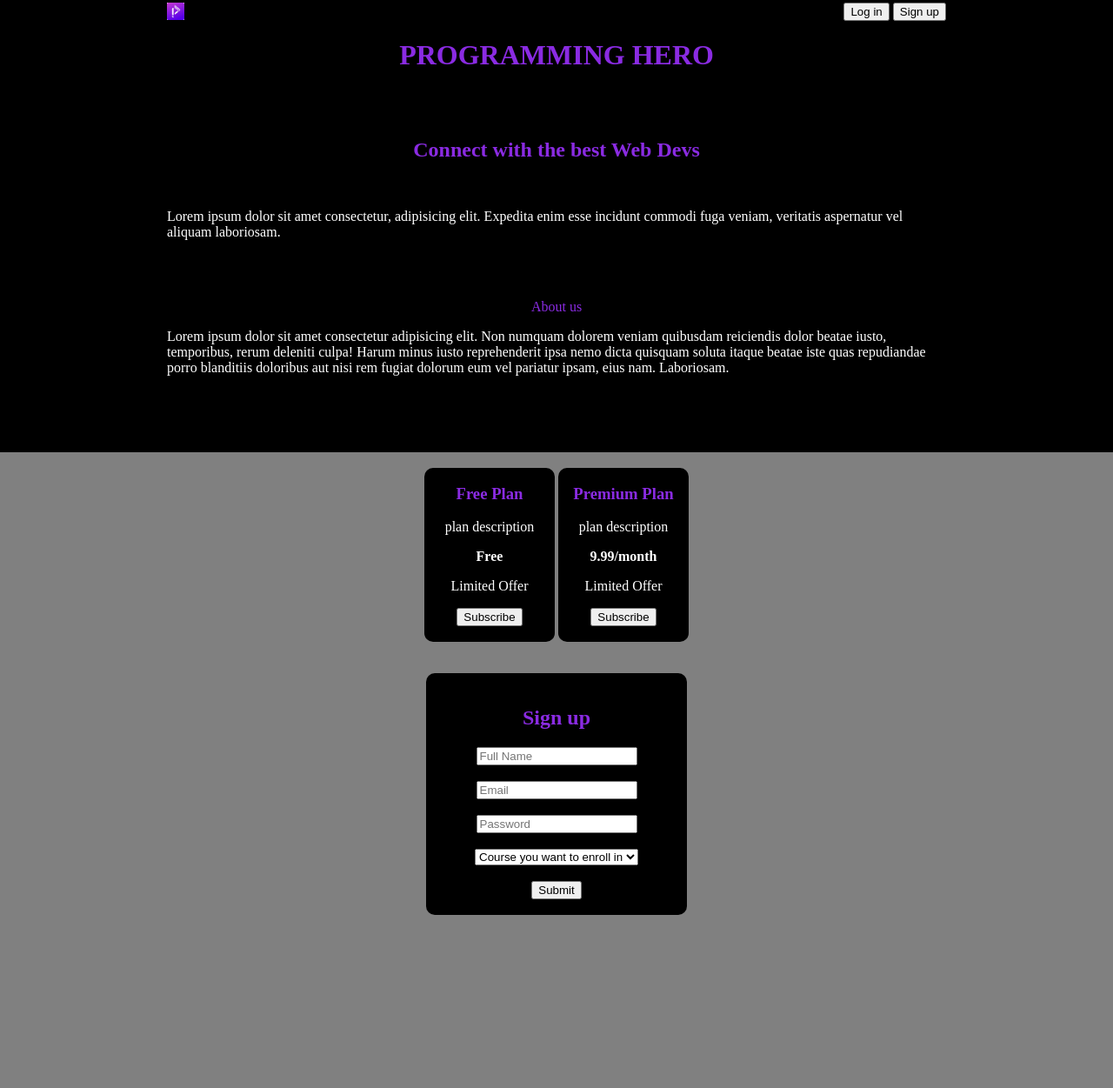
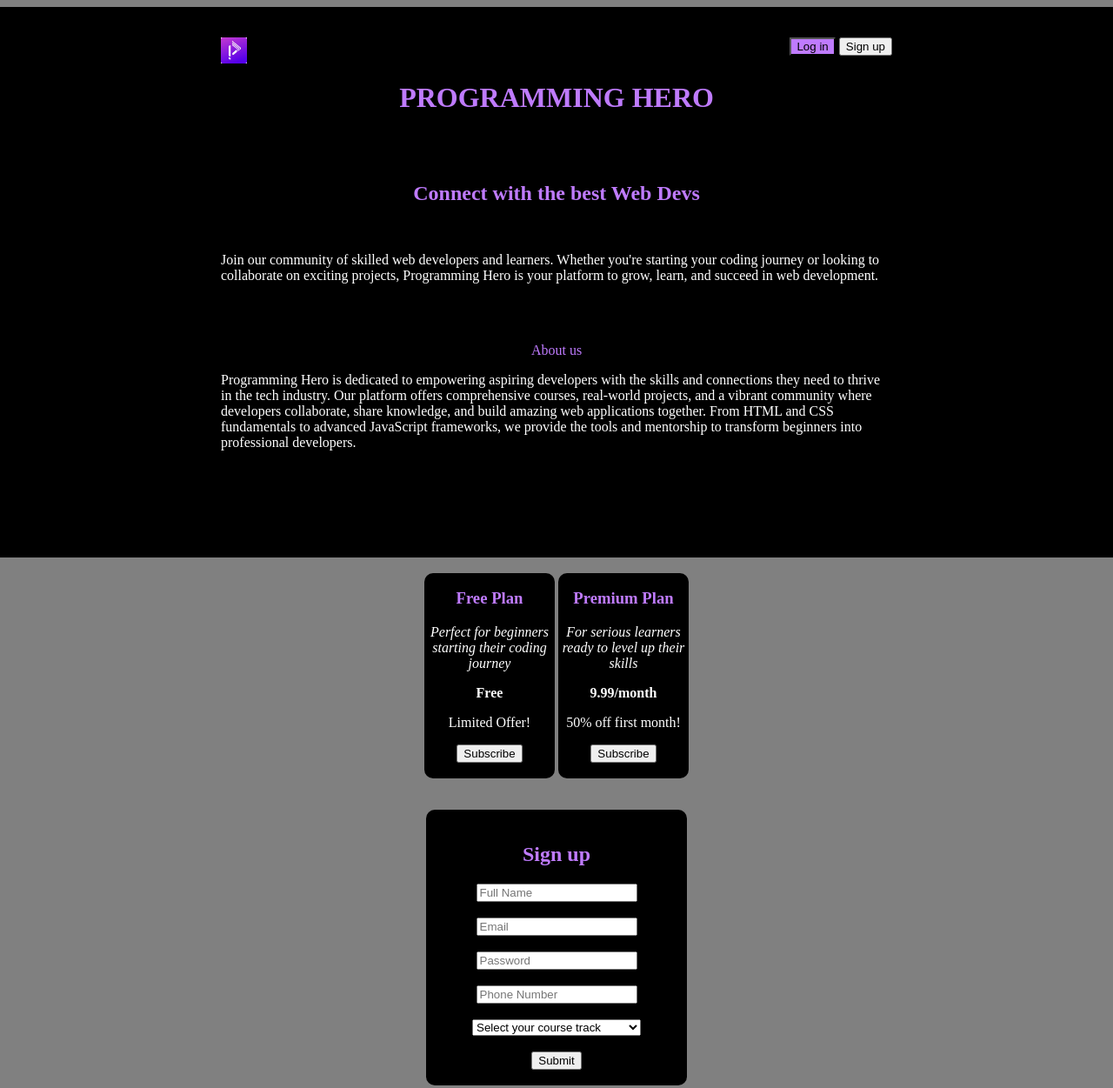
Before and after one commit to mahinabdullah04/programming-hero-demo, a plain HTML site: page index.html in a window 1280 px wide. Shown: the part 32-1283 px from the top of the page at 87% size. Before the commit the page ends 1084 px from the top, so only its background shows below. Drawn offline with Linux system fonts and the light colour scheme.

Commit message:
fixed center alignment issue

```diff
--- a/index.html
+++ b/index.html
@@ -9,15 +9,14 @@
 </head>
 
 <body>
-  <!-- upper portion -->
+  <div style="background: black;">
     <div class="upper-portion">
       <!-- PH LOGO -->
       <header>
-      <img class="header-img" src="images/ph-logo.jpg" width="20" height="20" alt="Programming Hero Logo" />
-
+        <img class="header-img" src="images/ph-logo.jpg" width="30" height="30" alt="Programming Hero Logo" />
         <!-- HEADER BUTTONS -->
         <div class="header-buttons">
-        <button class="header">Log in</button>
+          <button class="header" style="color: rgb(0, 0, 0); background-color: #bf7bfe;">Log in</button>
           <button class="header">Sign up</button>
         </div>
       </header>
@@ -28,25 +27,26 @@
         <h2 class="center-align">Connect with the best Web Devs</h2>
         <br />
         <p>
-        Lorem ipsum dolor sit amet consectetur, adipisicing elit. Expedita
-        enim esse incidunt commodi fuga veniam, veritatis aspernatur vel
-        aliquam laboriosam.
+          Join our community of skilled web developers and learners. Whether you're starting your coding journey or
+          looking to collaborate on exciting projects, Programming Hero is your platform to grow, learn, and succeed in
+          web development.
         </p>
         <br /><br />
         <p class="center-align">About us</p>
         <p>
-        Lorem ipsum dolor sit amet consectetur adipisicing elit. Non numquam
-        dolorem veniam quibusdam reiciendis dolor beatae iusto, temporibus,
-        rerum deleniti culpa! Harum minus iusto reprehenderit ipsa nemo dicta
-        quisquam soluta itaque beatae iste quas repudiandae porro blanditiis
-        doloribus aut nisi rem fugiat dolorum eum vel pariatur ipsam, eius
-        nam. Laboriosam.
+          Programming Hero is dedicated to empowering aspiring developers with the skills and connections they need to
+          thrive in the tech industry. Our platform offers comprehensive courses, real-world projects, and a vibrant
+          community where developers collaborate, share knowledge, and build amazing web applications together. From
+          HTML
+          and CSS fundamentals to advanced JavaScript frameworks, we provide the tools and mentorship to transform
+          beginners into professional developers.
         </p>
         <br><br><br><br>
       </div>
     </div>
+  </div>
 
-  <!-- lower portion -->
+  <div style="background: gray;">
     <div class="lower-portion">
       <br>
       <!-- cards -->
@@ -54,22 +54,22 @@
         <!-- Free Plan -->
         <div class="free-plan">
           <p>
-        <h3 style="color: blueviolet;">Free Plan</h3>
+          <h3 style="color: #bf7bfe;">Free Plan</h3>
           </p>
-        <p>plan description</p>
+          <p><i>Perfect for beginners starting their coding journey</i></p>
           <p><b>Free</b></p>
-        <p>Limited Offer</p>
+          <p>Limited Offer!</p>
           <button>Subscribe</button>
           <br><br>
         </div>
         <!-- Premium Plan -->
         <div class="free-plan">
           <p>
-        <h3 style="color: blueviolet;">Premium Plan</h3>
+          <h3 style="color: #bf7bfe;">Premium Plan</h3>
           </p>
-        <p>plan description</p>
+          <p><i>For serious learners ready to level up their skills</i></p>
           <p><b>9.99/month</b></p>
-        <p>Limited Offer</p>
+          <p>50% off first month!</p>
           <button>Subscribe</button>
           <br><br>
         </div>
@@ -82,7 +82,7 @@
           <form>
             <br>
             <p>
-          <h2 style="color: blueviolet;">Sign up</h2>
+            <h2 style="color: #bf7bfe;">Sign up</h2>
             </p>
             <input type="text" placeholder="Full Name">
             <br><br>
@@ -90,11 +90,15 @@
             <br><br>
             <input type="password" placeholder="Password">
             <br><br>
+            <input type="number" placeholder="Phone Number">
+            <br><br>
             <select name="course">
-            <option value="" disabled selected>Course you want to enroll in</option>
-            <option value="python">Python</option>
-            <option value="javascript">Javascript</option>
-            <option value="react">React</option>
+              <option value="" disabled selected>Select your course track</option>
+              <option value="fswd">Full Stack Web Development</option>
+              <option value="fd">Frontend Development</option>
+              <option value="bd">Backend Development</option>
+              <option value="js">JavaScript Mastery</option>
+              <option value="reactnode">React & Node.js</option>
             </select>
             <br><br>
             <button type="submit">Submit</button>
@@ -102,7 +106,9 @@
           </form>
         </div>
       </div>
+      <br><br><br><br><br>
 
+    </div>
   </div>
 </body>
 
--- a/styles.css
+++ b/styles.css
@@ -7,15 +7,15 @@
 }
 .center-align {
   text-align: center;
-  color: blueviolet;
+  color: #bf7bfe;
 }
 .upper-portion {
   background-color: black;
   color: white;
-  padding-top: 35px;
-  padding-left: 15%;
-  padding-right: 15%;
+  padding: 35px 5vw;
   max-width: 900px;
+  margin: 40px auto 0 auto;
+  box-sizing: border-box;
 }
 .free-plan {
   display: inline-block;
```
Lines whose indentation alone changed are shown as unchanged.
